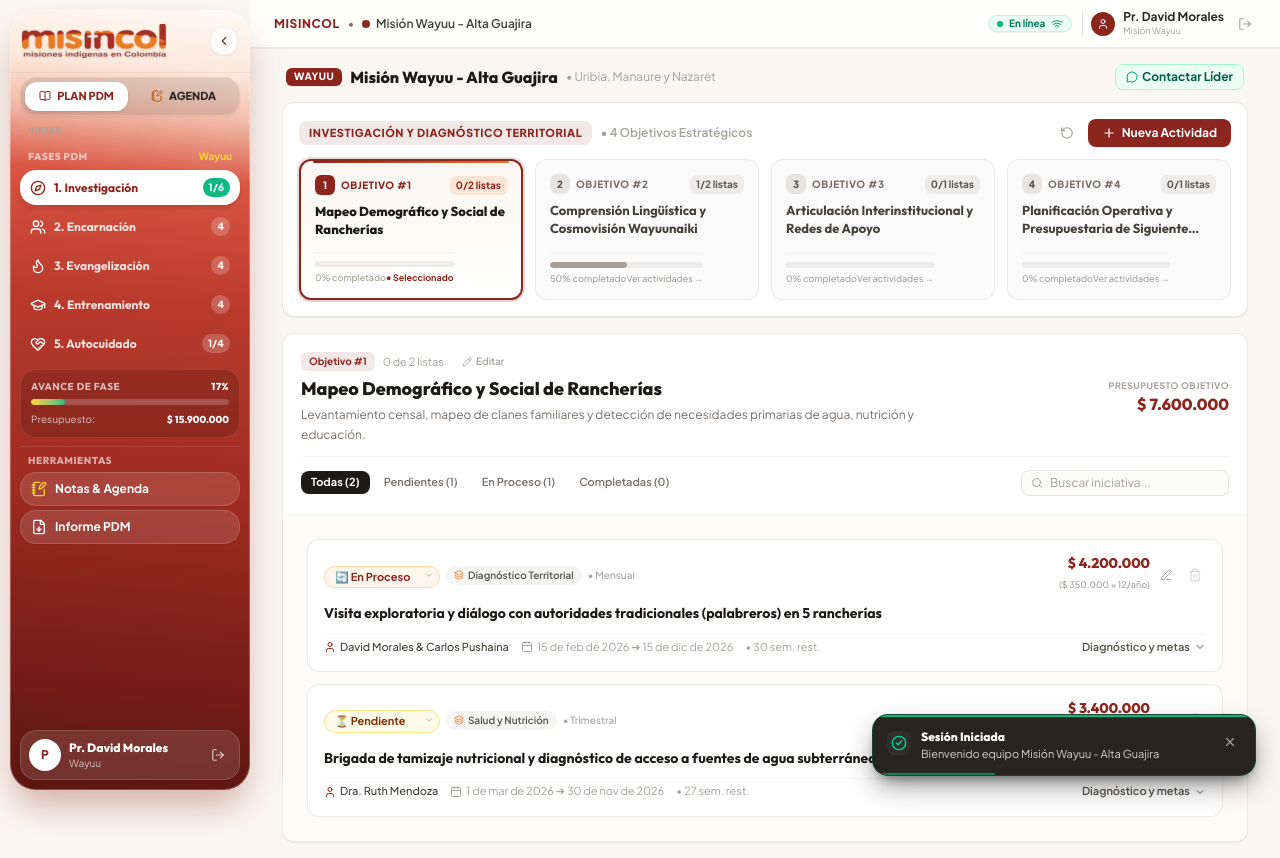
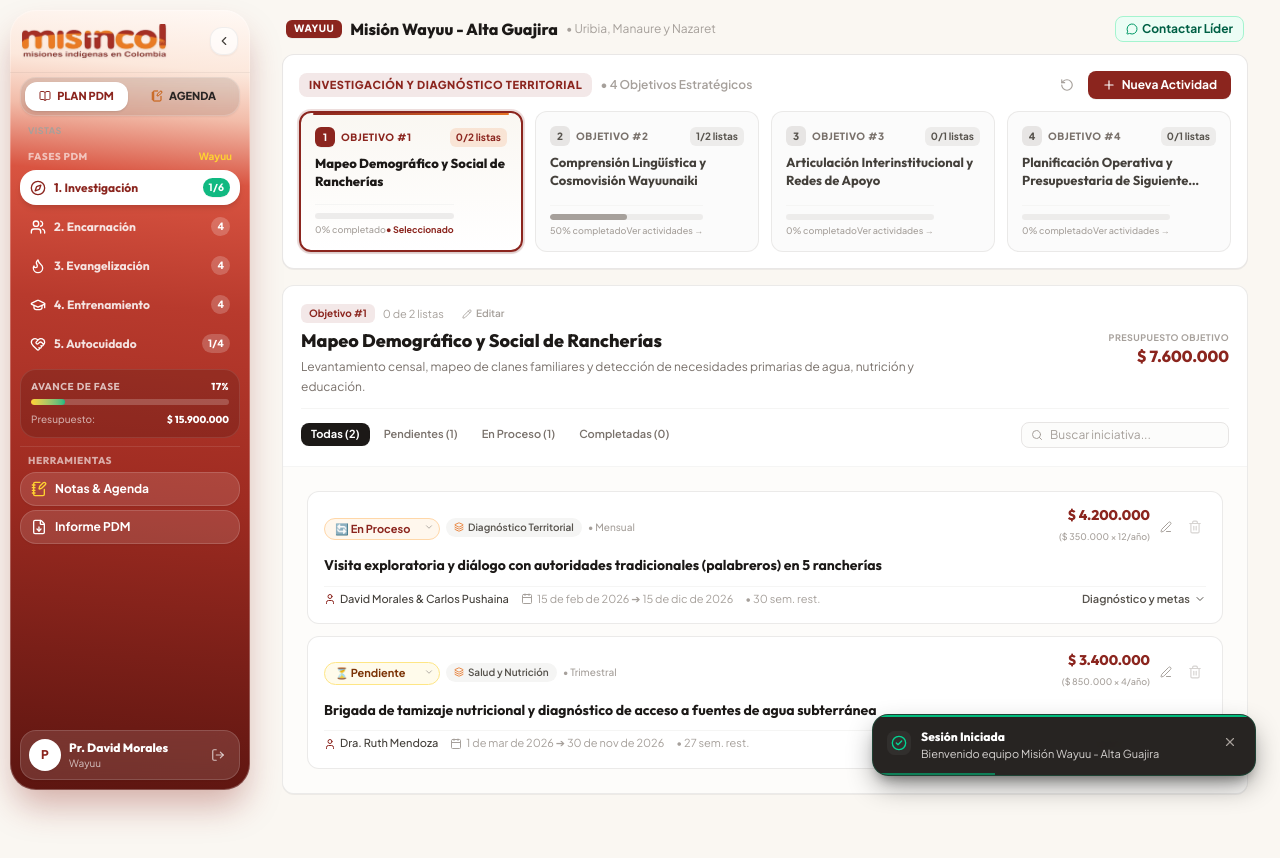
Before and after one commit to DavidSolorza/Miincol, a React (Vite) app: page / in a window 1280 px wide. Both pictures are taken after a click on the button "Ingresar al Sistema". After the commit the page ends 810 px from the top, so only its background shows below. Built offline with nearby package versions, Linux system fonts and the light colour scheme.

Commit message:
feat(layout): remove redundant top navbar from team views

```diff
--- a/src/app/ui/AppHeaderSection.tsx
+++ b/src/app/ui/AppHeaderSection.tsx
@@ -1,4 +1,5 @@
 import React from 'react';
+import { Menu } from 'lucide-react';
 import type { MissionaryTeam } from '../../modules/auth/domain/auth.types';
 import type { AuthSession } from '../auth/appSession.types';
 import { AdminPreviewBanner } from './AdminPreviewBanner';
@@ -48,6 +49,17 @@ export const AppHeaderSection: React.FC<Props> = ({
       />
     )}
 
+    {shouldShowSidebar && (
+      <button
+        onClick={onOpenMobileSidebar}
+        className="lg:hidden fixed top-3.5 left-3.5 z-40 p-2 rounded-xl bg-white/90 backdrop-blur-md border border-stone-200/80 text-stone-700 shadow-sm hover:bg-white transition cursor-pointer"
+        aria-label="Abrir menú"
+      >
+        <Menu className="w-4 h-4 text-[#8B251E]" />
+      </button>
+    )}
+
+    {!shouldShowSidebar && (
       <AppHeader
         shouldShowSidebar={shouldShowSidebar}
         isSuperAdmin={isSuperAdmin}
@@ -62,5 +74,6 @@ export const AppHeaderSection: React.FC<Props> = ({
         onGoToSuperAdmin={onGoToSuperAdmin}
         onLogout={onLogout}
       />
+    )}
   </div>
 );
```
Lines whose indentation alone changed are shown as unchanged.
